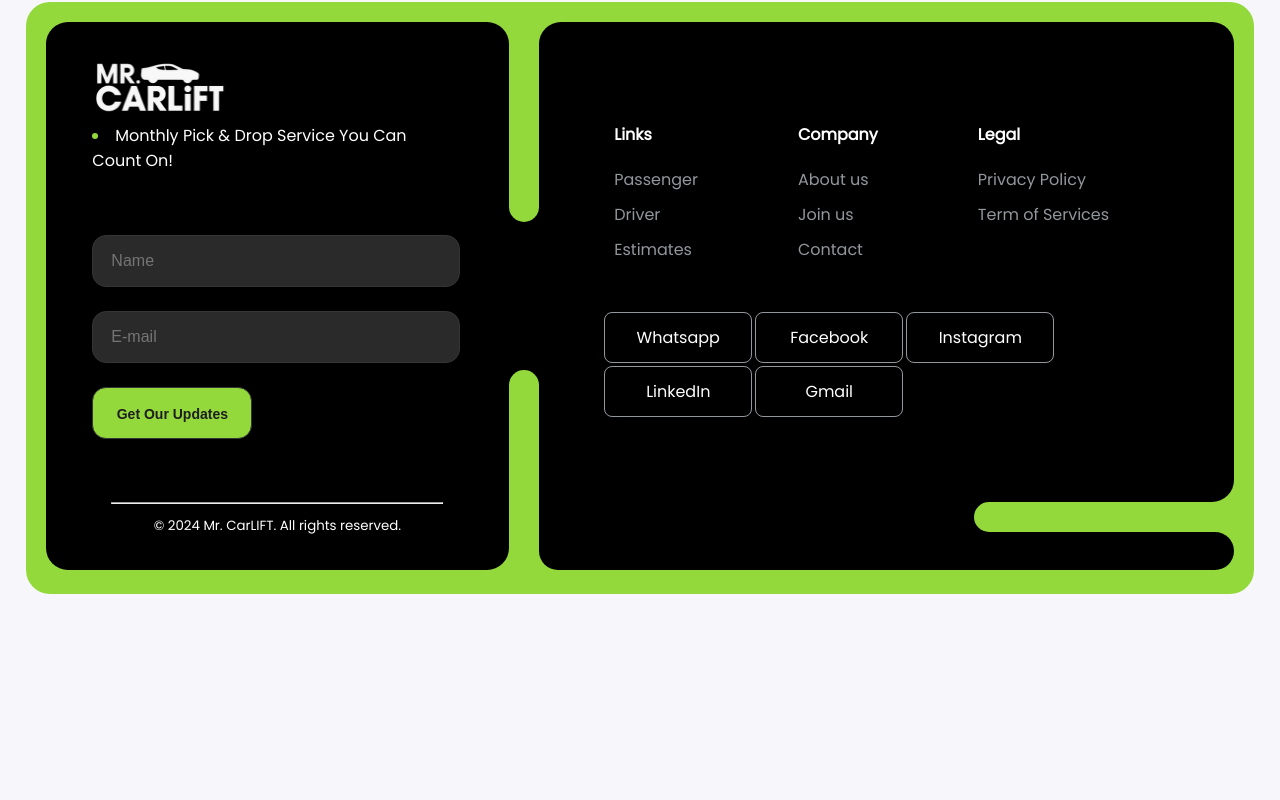
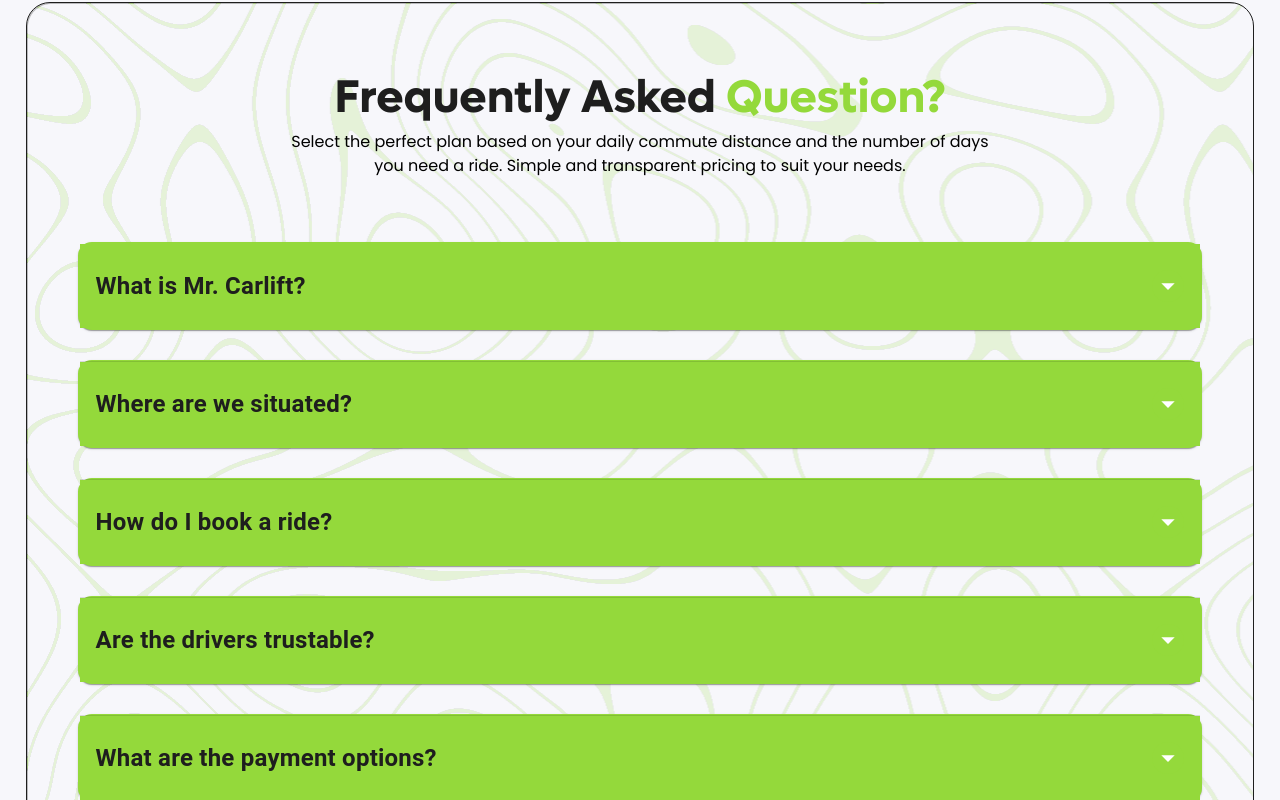
Before and after one commit to MusaZaidi110/Mr.Carlift, a React (Vite) app: page /about in a window 1280 px wide. Shown: the part 1820-2620 px from the top of the page. Before the commit the page ends 2430 px from the top, so only its background shows below. Built offline with nearby package versions, Linux system fonts and the light colour scheme.

Commit message:
About Page

```diff
--- a/src/Components/AboutReviews/AboutReviews.css
+++ b/src/Components/AboutReviews/AboutReviews.css
@@ -51,7 +51,10 @@
   line-height: normal;
   letter-spacing: -0.96px;
 }
-.AboutReviewsContainer .ContentSection .AboutImgSection {
+
+@media screen and (max-width: 768px) {
+  .AboutReviewsContainer .ContentSection .reviewSection {
+    gap: 0;
+    flex-direction: column;
+  }
 }
-.AboutReviewsContainer .ContentSection .AboutImgSection img {
-}
--- /dev/null
+++ b/src/Components/AskedQuestion/AskedQuestion.css
@@ -0,0 +1,79 @@
+.AskedQuestion {
+  display: flex;
+  padding: 61px 51px;
+  flex-direction: column;
+  align-items: center;
+  gap: 56px;
+  align-self: stretch;
+  border-radius: 24px;
+  border: 1px solid #1e1e1e;
+  background: url("../../assets/AskedQuestion.png") lightgray repeat;
+  margin-top: 30px;
+  margin-bottom: 30px;
+}
+.AskedQuestion .AskedTextSection {
+  width: 722px;
+  height: 122px;
+  margin: 0 auto;
+}
+.AskedQuestion .AskedTextSection h1 {
+  font-family: "Lufga Bold";
+  color: var(--text-color);
+  font-size: 46px;
+  line-height: 66px;
+  text-align: center;
+}
+.AskedQuestion .AskedTextSection span {
+  color: var(--primary-color);
+}
+.AskedQuestion .AskedTextSection p {
+  font-weight: 400;
+  font-size: 16px;
+  line-height: 24px;
+  text-align: center;
+}
+
+.accordions {
+  display: flex;
+  flex-direction: column;
+  width: 100%;
+}
+.accordion {
+  border-radius: 14px !important;
+  border: 2px solid #94d93b;
+  background: #fff;
+  margin-bottom: 30px !important;
+}
+.accordions .accordionSummary {
+  padding: 16px;
+}
+.accordionHeading {
+  color: #1e1e1e !important;
+  font-size: 24px !important;
+  font-style: normal !important;
+  font-weight: 600 !important;
+  line-height: 28px !important;
+}
+.accordionText {
+  color: #545252 !important;
+  font-size: 18px !important;
+  font-style: normal !important;
+  font-weight: 400 !important;
+  line-height: 30px !important;
+}
+.accordion-icon {
+  background-color: #94d93b !important;
+  color: #fff !important;
+  border-radius: 50% !important;
+  width: 32px !important;
+  height: 32px !important;
+}
+
+@media screen and (max-width: 768px) {
+  .AskedQuestion {
+    padding: 30px 12px;
+  }
+  .AskedQuestion .AskedTextSection {
+    width: 100%;
+  }
+}
--- /dev/null
+++ b/src/Components/AskedQuestion/AskedQuestion.jsx
@@ -0,0 +1,130 @@
+import React from "react";
+import "./AskedQuestion.css";
+
+import Accordion from "@mui/material/Accordion";
+import AccordionSummary from "@mui/material/AccordionSummary";
+import AccordionDetails from "@mui/material/AccordionDetails";
+import Typography from "@mui/material/Typography";
+import ArrowDropDownIcon from "@mui/icons-material/ArrowDropDown";
+
+const AskedQuestion = () => {
+  return (
+    <>
+      <div className="AskedQuestion">
+        <div className="AskedTextSection">
+          <h1>
+            Frequently Asked <span>Question?</span>
+          </h1>
+          <p>
+            Select the perfect plan based on your daily commute distance and the
+            number of days you need a ride. Simple and transparent pricing to
+            suit your needs.
+          </p>
+        </div>
+        <div className="accordions">
+          <Accordion className="accordion">
+            <AccordionSummary
+              className="accordionSummary"
+              expandIcon={<ArrowDropDownIcon className="accordion-icon" />}
+              aria-controls="panel2-content"
+              id="panel2-header"
+            >
+              <Typography className="accordionHeading">
+                What is Mr. Carlift?
+              </Typography>
+            </AccordionSummary>
+            <AccordionDetails>
+              <Typography className="accordionText">
+                Mr. Carlift is a monthly pick-and-drop service that connects
+                passengers with reliable drivers, providing safe and affordable
+                commuting options tailored to your schedule.
+              </Typography>
+            </AccordionDetails>
+          </Accordion>
+
+          <Accordion className="accordion">
+            <AccordionSummary
+              className="accordionSummary"
+              expandIcon={<ArrowDropDownIcon className="accordion-icon" />}
+              aria-controls="panel2-content"
+              id="panel2-header"
+            >
+              <Typography className="accordionHeading">
+                Where are we situated?
+              </Typography>
+            </AccordionSummary>
+            <AccordionDetails>
+              <Typography className="accordionText">
+                Mr. Carlift is a monthly pick-and-drop service that connects
+                passengers with reliable drivers, providing safe and affordable
+                commuting options tailored to your schedule.
+              </Typography>
+            </AccordionDetails>
+          </Accordion>
+
+          <Accordion className="accordion">
+            <AccordionSummary
+              className="accordionSummary"
+              expandIcon={<ArrowDropDownIcon className="accordion-icon" />}
+              aria-controls="panel2-content"
+              id="panel2-header"
+            >
+              <Typography className="accordionHeading">
+                How do I book a ride?
+              </Typography>
+            </AccordionSummary>
+            <AccordionDetails>
+              <Typography className="accordionText">
+                Mr. Carlift is a monthly pick-and-drop service that connects
+                passengers with reliable drivers, providing safe and affordable
+                commuting options tailored to your schedule.
+              </Typography>
+            </AccordionDetails>
+          </Accordion>
+
+          <Accordion className="accordion">
+            <AccordionSummary
+              className="accordionSummary"
+              expandIcon={<ArrowDropDownIcon className="accordion-icon" />}
+              aria-controls="panel2-content"
+              id="panel2-header"
+            >
+              <Typography className="accordionHeading">
+                Are the drivers trustable?
+              </Typography>
+            </AccordionSummary>
+            <AccordionDetails>
+              <Typography className="accordionText">
+                Mr. Carlift is a monthly pick-and-drop service that connects
+                passengers with reliable drivers, providing safe and affordable
+                commuting options tailored to your schedule.
+              </Typography>
+            </AccordionDetails>
+          </Accordion>
+
+          <Accordion className="accordion">
+            <AccordionSummary
+              className="accordionSummary"
+              expandIcon={<ArrowDropDownIcon className="accordion-icon" />}
+              aria-controls="panel2-content"
+              id="panel2-header"
+            >
+              <Typography className="accordionHeading">
+                What are the payment options?
+              </Typography>
+            </AccordionSummary>
+            <AccordionDetails>
+              <Typography className="accordionText">
+                Mr. Carlift is a monthly pick-and-drop service that connects
+                passengers with reliable drivers, providing safe and affordable
+                commuting options tailored to your schedule.
+              </Typography>
+            </AccordionDetails>
+          </Accordion>
+        </div>
+      </div>
+    </>
+  );
+};
+
+export default AskedQuestion;
--- a/src/Components/WhyChoose/WhyChoose.css
+++ b/src/Components/WhyChoose/WhyChoose.css
@@ -84,3 +84,15 @@
   line-height: normal;
   letter-spacing: -0.64px;
 }
+
+@media screen and (max-width: 768px) {
+  .WhyChooseContainer .WhyChooseText {
+    flex-direction: column;
+  }
+  .WhyChooseText .TextContainer {
+    flex-direction: column;
+  }
+  .WhyChooseContainer hr {
+    height: 512px;
+  }
+}
--- a/src/Pages/About.jsx
+++ b/src/Pages/About.jsx
@@ -2,6 +2,7 @@
 import AboutHero from "../Components/AboutHeroSection/AboutHero";
 import WhyChoose from "../Components/WhyChoose/WhyChoose";
 import AboutReviews from "../Components/AboutReviews/AboutReviews";
+import AskedQuestion from "../Components/AskedQuestion/AskedQuestion";
 
 const About = () => {
   return (
@@ -9,6 +10,7 @@
       <AboutHero />
       <WhyChoose />
       <AboutReviews />
+      <AskedQuestion />
     </>
   );
 };
```
Also changed, not shown: src/assets/AskedQuestion.png (added), 1 other file (tests, documents, lock files or other folders).
